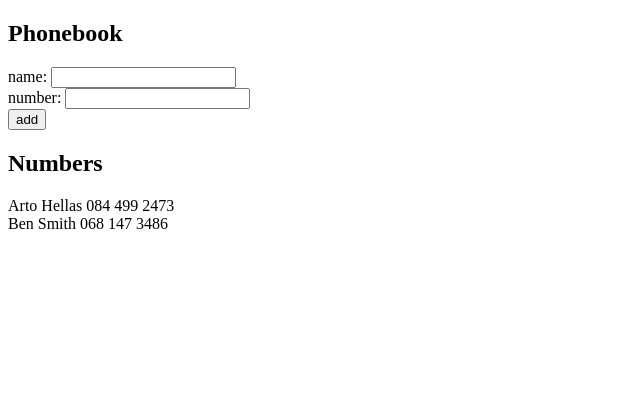
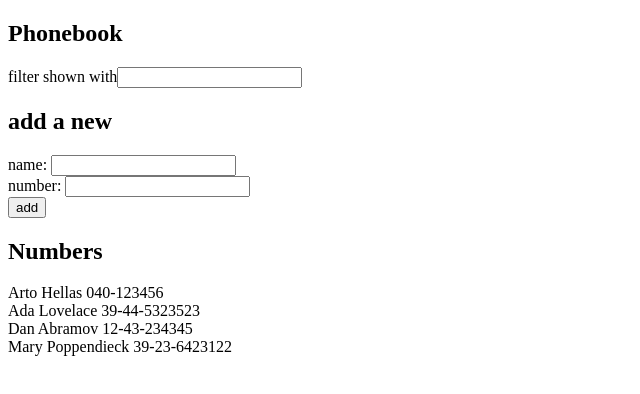
Before and after one commit to AidanvG/FullStackOpen-Part2, a React (Vite) app in the folder Phonebook/: page / in a window 1280 px wide. Shown: the top 394 px of the page, without its empty margins (0-640 px from the left). Built offline with nearby package versions, Linux system fonts and the light colour scheme.

Commit message:
Exercise 2.9

```diff
--- a/Phonebook/src/App.jsx
+++ b/Phonebook/src/App.jsx
@@ -1,23 +1,39 @@
 import { useState } from 'react'
+
+const Display = ({search, persons}) => {
+  if (search === "") {
+    return persons.map(person => <li key={person.id}>{person.name} {person.number}</li>);
+  }
+
+  const firstNameMatches = persons.filter(person => person.name.toUpperCase().startsWith(search.toUpperCase()))
+  .map(person => <li key={person.id}>{person.name} {person.number}</li>);
+
+  const lastNameMatches = persons.filter(person => person.name.slice(person.name.indexOf(' ') + 1).toUpperCase().startsWith(search.toUpperCase()))
+  .map(person => <li key={person.id}>{person.name} {person.number}</li>);
+
+  const results = firstNameMatches.concat(lastNameMatches);
+
+  if (results.length === 0) {
+    return <p>No results found</p>
+  }
+
+  return results;
+}
 
 const App = () => {
   const [persons, setPersons] = useState([
-    {
-      name: 'Arto Hellas',
-      number: "084 499 2473",
-      id: 1
-    },
-    {
-      name: 'Ben Smith',
-      number: "068 147 3486",
-      id: 2
-    }
+    { name: 'Arto Hellas', number: '040-123456', id: 1 },
+    { name: 'Ada Lovelace', number: '39-44-5323523', id: 2 },
+    { name: 'Dan Abramov', number: '12-43-234345', id: 3 },
+    { name: 'Mary Poppendieck', number: '39-23-6423122', id: 4 }
   ]);
   const [newName, setNewName] = useState('');
   const [newNumber, setNewNumber] = useState('');
+  const [search, setNewSearch] = useState('');
 
-  const handleNameChange = ({target}) => {setNewName(target.value)};
-  const handleNumberChange = ({target}) => {setNewNumber(target.value)};
+  const handleNameChange = ({target}) => setNewName(target.value);
+  const handleNumberChange = ({target}) => setNewNumber(target.value);
+  const handleSearchChange = ({target}) => {setNewSearch(target.value)};
 
   const handleSubmit = (event) => {
     event.preventDefault();
@@ -38,16 +54,19 @@ const App = () => {
   return (
     <div>
       <h2>Phonebook</h2>
+      <div>filter shown with<input type="text" onChange={handleSearchChange} value={search} /></div>
+      <h2>add a new</h2>
       <form onSubmit={handleSubmit}>
-        <div>name: <input onChange={handleNameChange} value={newName}/></div>
-        <div>number: <input onChange={handleNumberChange} value={newNumber}/></div>
+        <div>name: <input type="text" onChange={handleNameChange} value={newName}/></div>
+        <div>number: <input type="text" onChange={handleNumberChange} value={newNumber}/></div>
         <div>
           <button type="submit">add</button>
         </div>
       </form>
       <h2>Numbers</h2>
       <ul style={{listStyleType: "none", padding: "0px"}}>
-        {persons.map(person => <li key={person.id}>{person.name} {person.number}</li>)}
+        <Display search={search} persons={persons} />
+        {/* {persons.map(person => <li key={person.id}>{person.name} {person.number}</li>)} */}
       </ul>
     </div>
   )
```
Also changed, not shown: Phonebook/.eslintrc.cjs.
